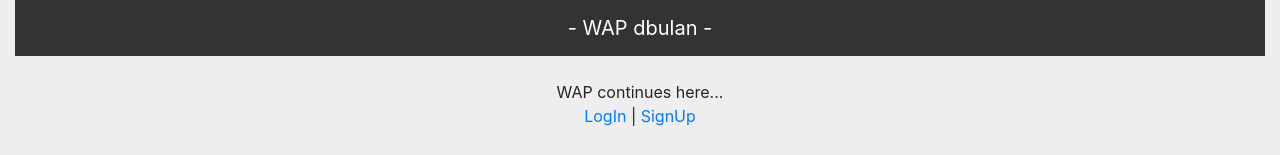
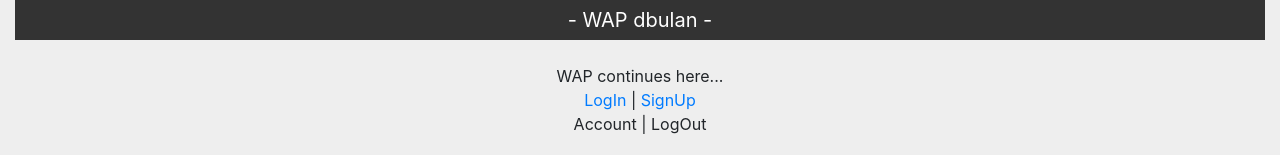
Before and after one commit to dbulan/bootstrap-templates, a plain HTML site: page wap-dbulan/index.html in a window 1280 px wide. Shown: the top 155 px of the page. Drawn offline with nearby package versions, Linux system fonts and the light colour scheme.

Commit message:
wap-dbulan additional links

```diff
--- a/wap-dbulan/index.html
+++ b/wap-dbulan/index.html
@@ -16,13 +16,15 @@
 
 <div class="container-fluid">
 
-    <nav class="navbar navbar-expand-sm navbar-dark" style="background-color:#333;">
+    <nav class="navbar navbar-expand-sm navbar-dark" style="background-color:#333;padding:0;">
         <a class="navbar-brand mx-auto" href="#">- WAP dbulan -</a>
     </nav>
 
     <div class="text-center">
         <br>WAP continues here...
         <br><a href="">LogIn</a> | <a href="">SignUp</a>
+        <br>Account | LogOut
+        <!-- login/account form move to black line -->
 
         <br>
 
@@ -30,6 +32,7 @@
         <br><a href="http://wap.dbulan.com/news">News 17/04/2018</a>
         <br><a href="http://wap.dbulan.com/forum">Forums</a>
         <br><a href="http://wap.dbulan.com/chat">Chat</a>
+        <br><a href="http://wap.dbulan.com/blog">Blogs</a>
 
         <br>
 
@@ -48,11 +51,11 @@
         <br>
 
         <br><strong>Activities</strong>
-        <br>...
+        <br><a href="http://wap.dbulan.com/guestbook">Guestbook</a>
 
         <br>
 
-        <br>&copy; wap.dbulan.com 2018
+        <br>&copy; Copyright 2018 &dash; 2018 dbulan.com
         <br><a href="http://wap.dbulan.com/about">About Us</a>
 
         <br>
```
